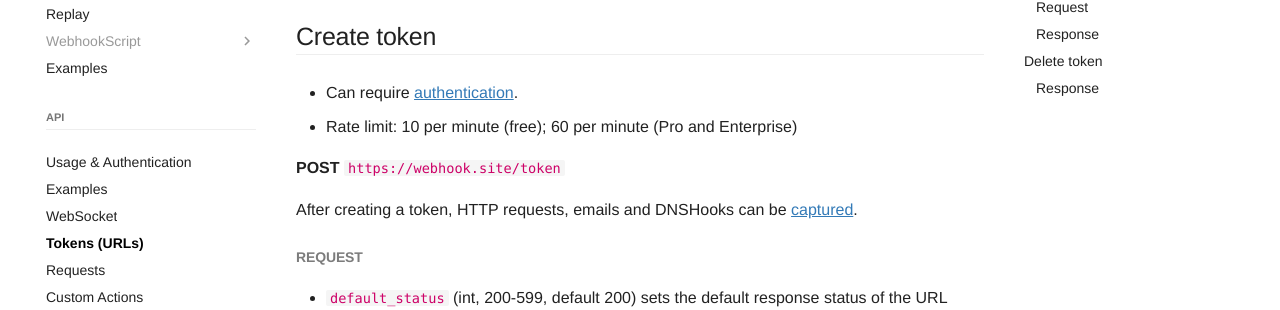
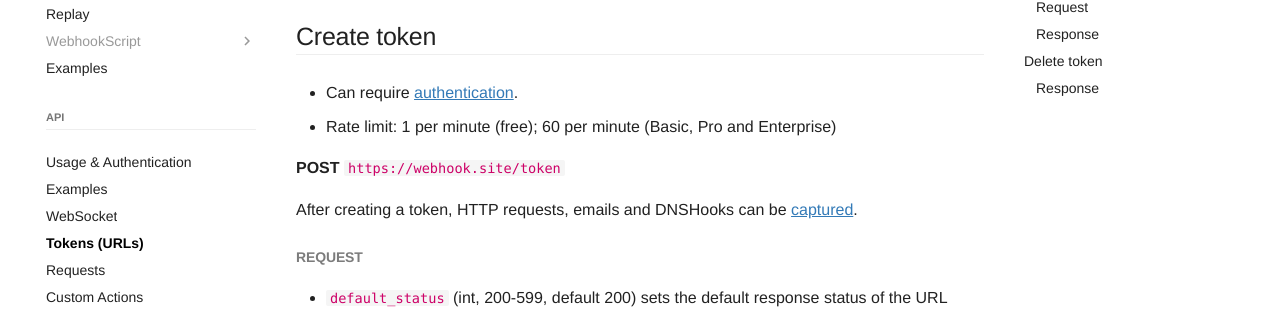
Before and after one commit to webhooksite/docs, an MkDocs documentation site: the page built from docs/api/tokens.md, in a window 1280 px wide and 900 px high. Shown: the part 400-710 px from the top of the window. Built offline with MkDocs 1.6.1 and Material for MkDocs 9.7.7, drawn with Linux system fonts in a browser that asks for light colours; comment, search, counter and statistics services are not loaded.

Commit message:
Update docs

```diff
--- a/docs/api/tokens.md
+++ b/docs/api/tokens.md
@@ -8,7 +8,7 @@
 ## Create token
 
 * Can require [authentication](/api/about.html#api-key).
-* Rate limit: 10 per minute (free); 60 per minute (Pro and Enterprise)
+* Rate limit: 1 per minute (free); 60 per minute (Basic, Pro and Enterprise)
 
 **POST** `https://webhook.site/token`
 
```
